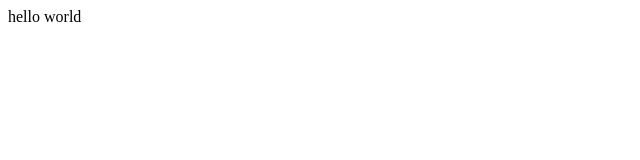
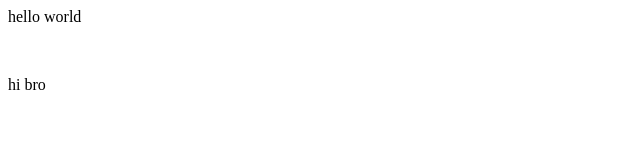
Before and after one commit to Ramireddy003/Demo-repo, a plain HTML site: page index.html in a window 1280 px wide. Shown: the full height of the page, 0-640 px from the left. Drawn offline with Linux system fonts and the light colour scheme.

Commit message:
add new line

```diff
--- a/index.html
+++ b/index.html
@@ -1 +1,2 @@
-<p>hello world<p>
+<p>hello world<p><br>
+    <p>hi bro</p>
```
